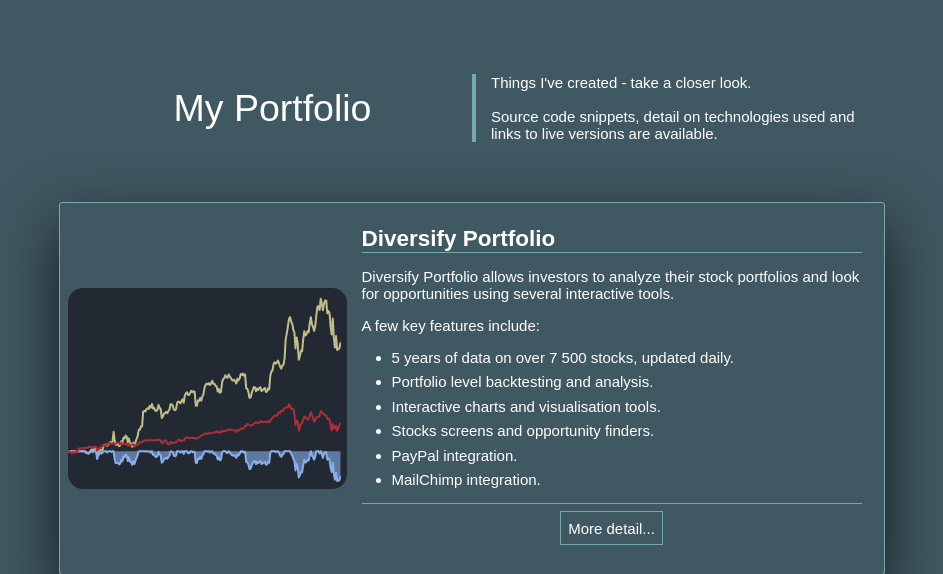
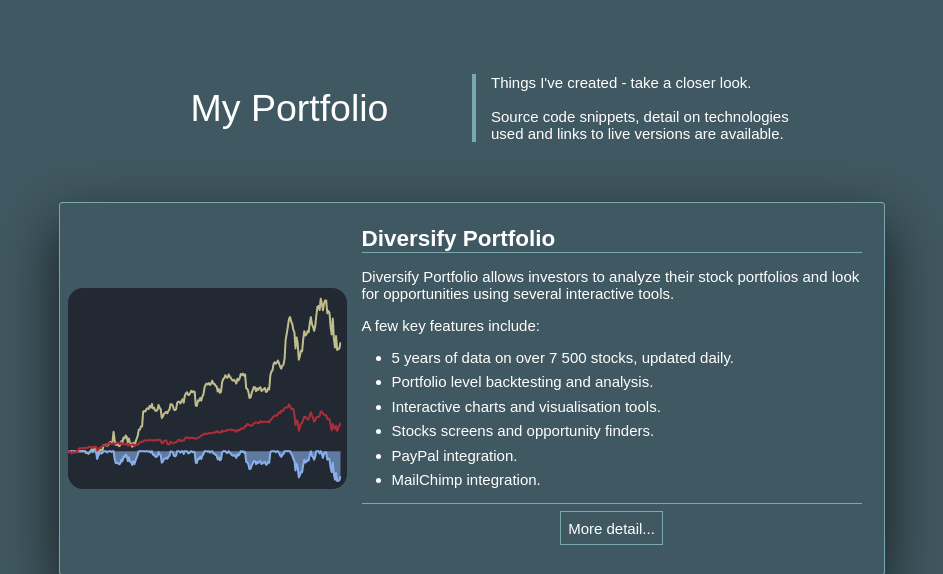
Before and after one commit to bdelate/grok-my-code, a Django app: template grokmycode/core/templates/core/portfolio.html in a window 1280 px wide. Shown: the part 61-635 px from the top of the page, without its empty margins (168-1111 px from the left). Run offline with Django 3.2, Linux system fonts and the light colour scheme; the template is opened without the code that fills it, so the values that code supplies are empty; parts of the project's set-up code (start-up, migrations or seed data) failed here and were passed over.

Commit message:
modified styling of portfolio-header-container

```diff
--- a/grokmycode/core/static/core/css/style.css
+++ b/grokmycode/core/static/core/css/style.css
@@ -428,6 +428,7 @@ a:hover,
 .portfolio-header-container {
     display: flex;
     width: 60vw;
+    max-width: 700px;
     margin: auto;
     padding-top: 3rem;
 }
@@ -451,7 +452,7 @@ a:hover,
     border-left: 4px solid #78aaad;
 }
 
-@media (max-width: 500px) {
+@media (max-width: 720px) {
     .portfolio-header-container {
         width: 86vw;
     }
```
